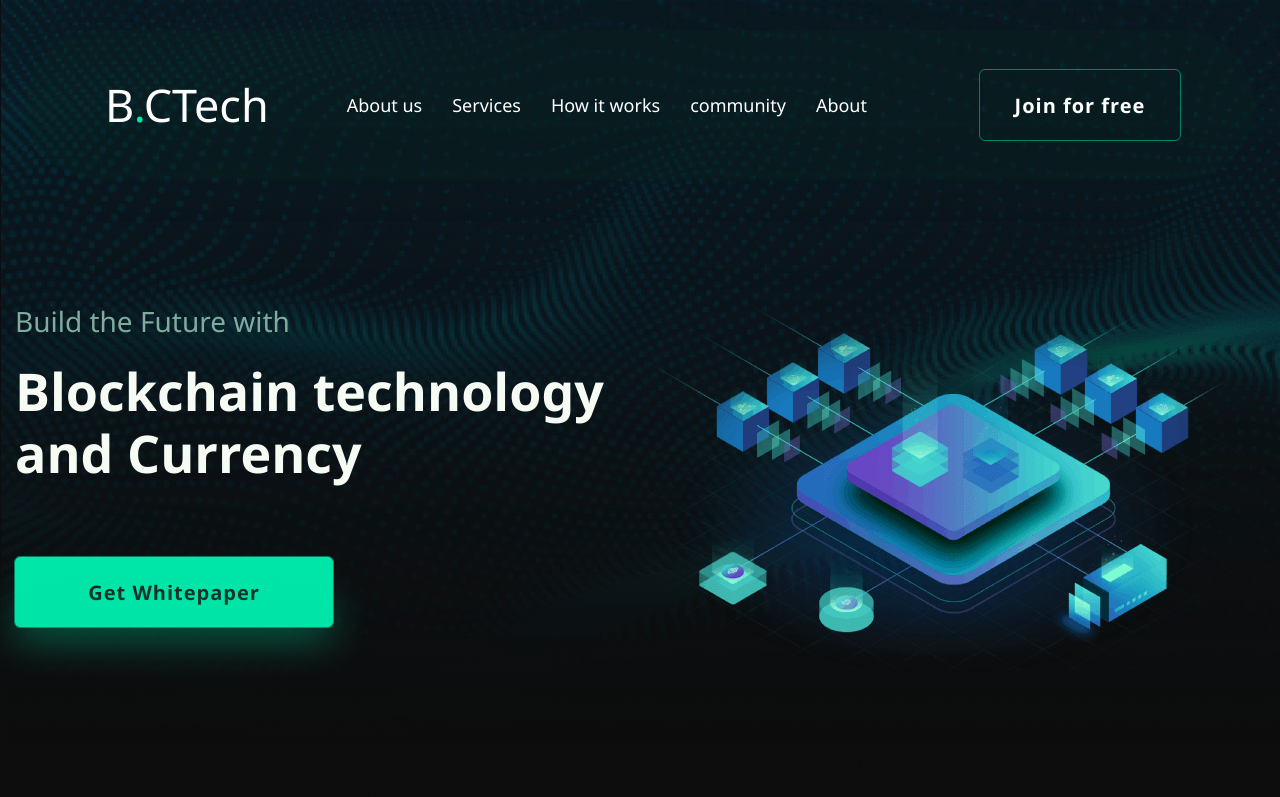
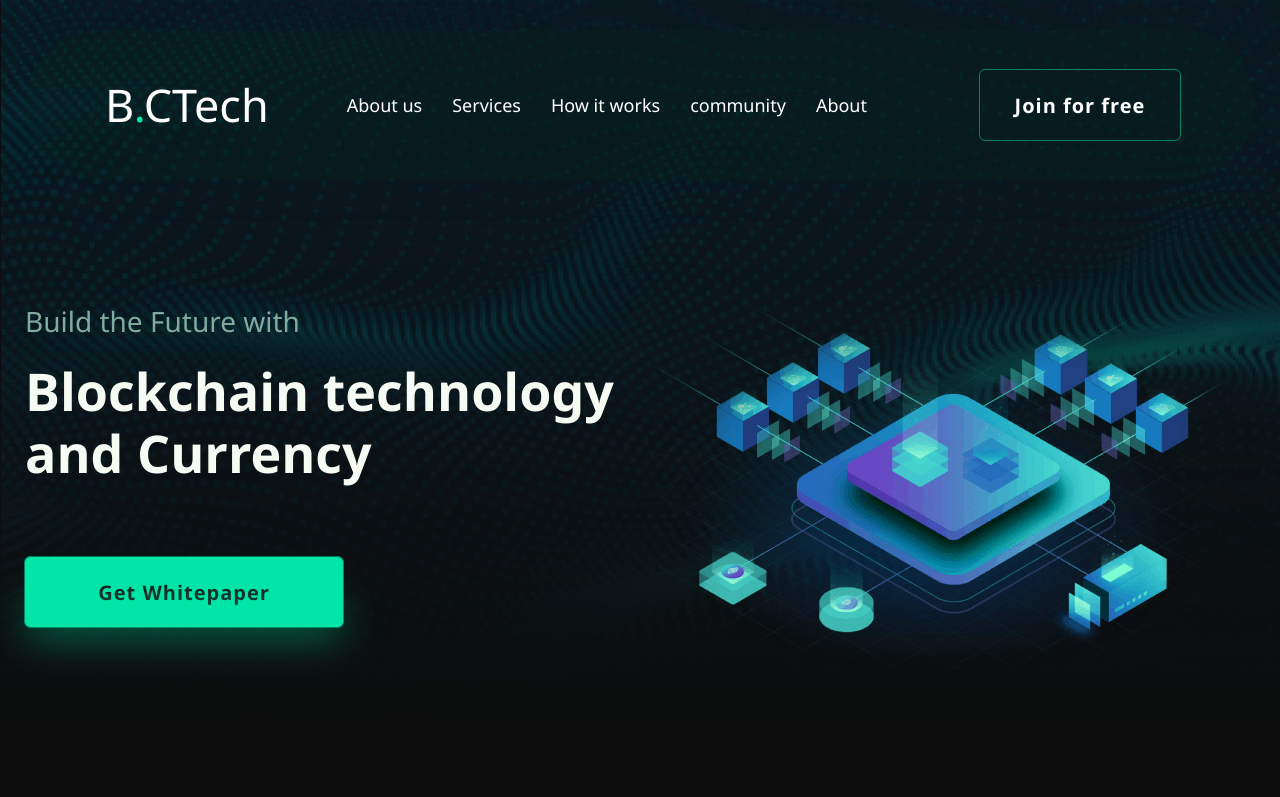
Before and after one commit to alirezzax/bctech, a website built with Parcel: page src/index.html in a window 1280 px wide. Shown: the top 797 px of the page. Built offline with nearby package versions, Linux system fonts and the light colour scheme; a web font is replaced by a local one.

Commit message:
update the container & colors

```diff
--- a/src/sass/layout/_grid.scss
+++ b/src/sass/layout/_grid.scss
@@ -5,7 +5,7 @@
     width: 100%;
     max-width: 1300px;
     margin-inline: auto;
-    padding: 0 1.5rem;
+    padding: 0 2.5rem;
 }
 
 .row {
--- a/src/sass/sass-utils/_variables.scss
+++ b/src/sass/sass-utils/_variables.scss
@@ -10,7 +10,7 @@ $text-colors: (
     "primary": $color-primary,
     "100": #ffffff,
     "300": #f6fbf3,
-    "500": #82ab9f,
+    "500": #80ab9e,
     "700": #9e9e9e,
 );
 
```
